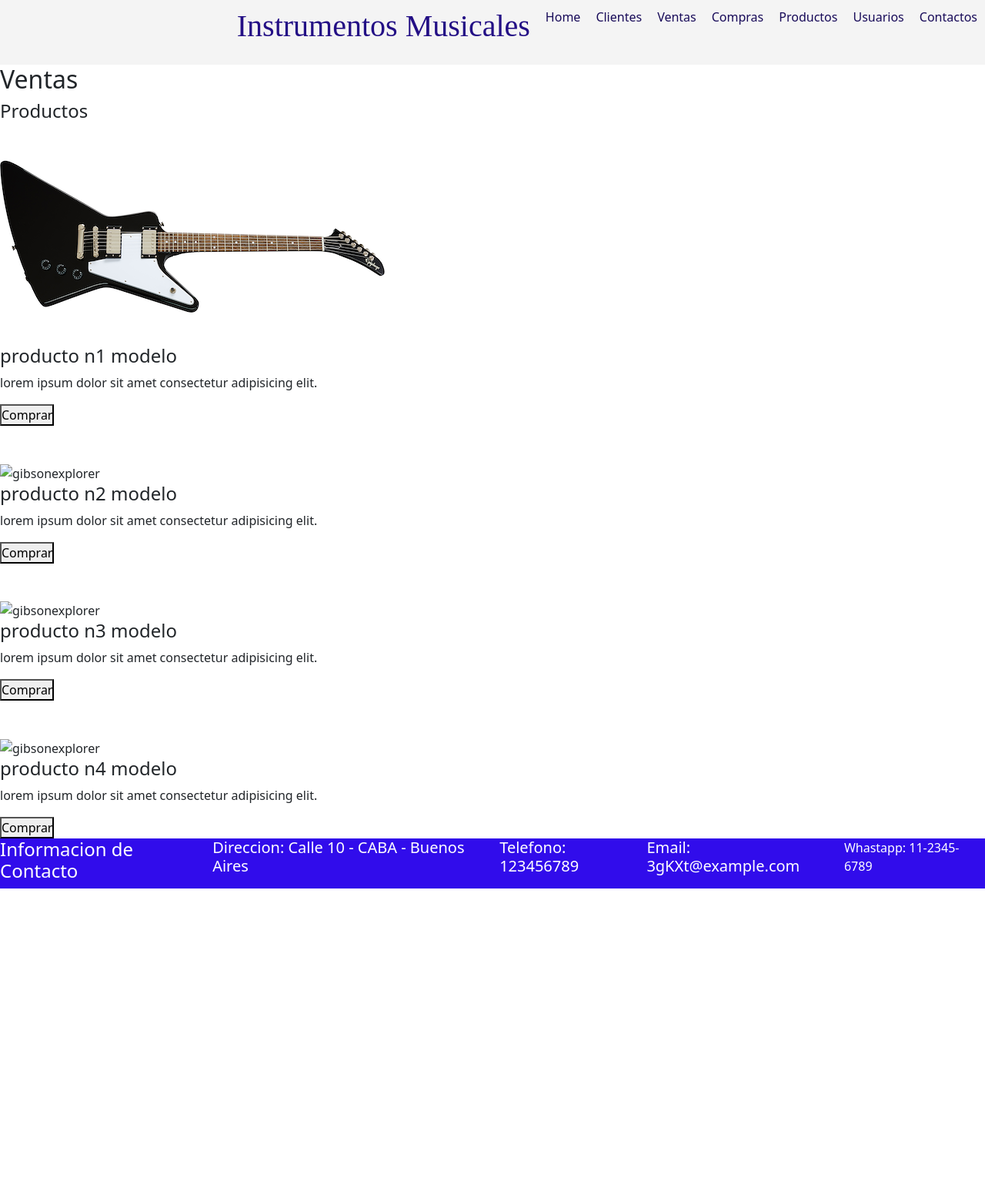
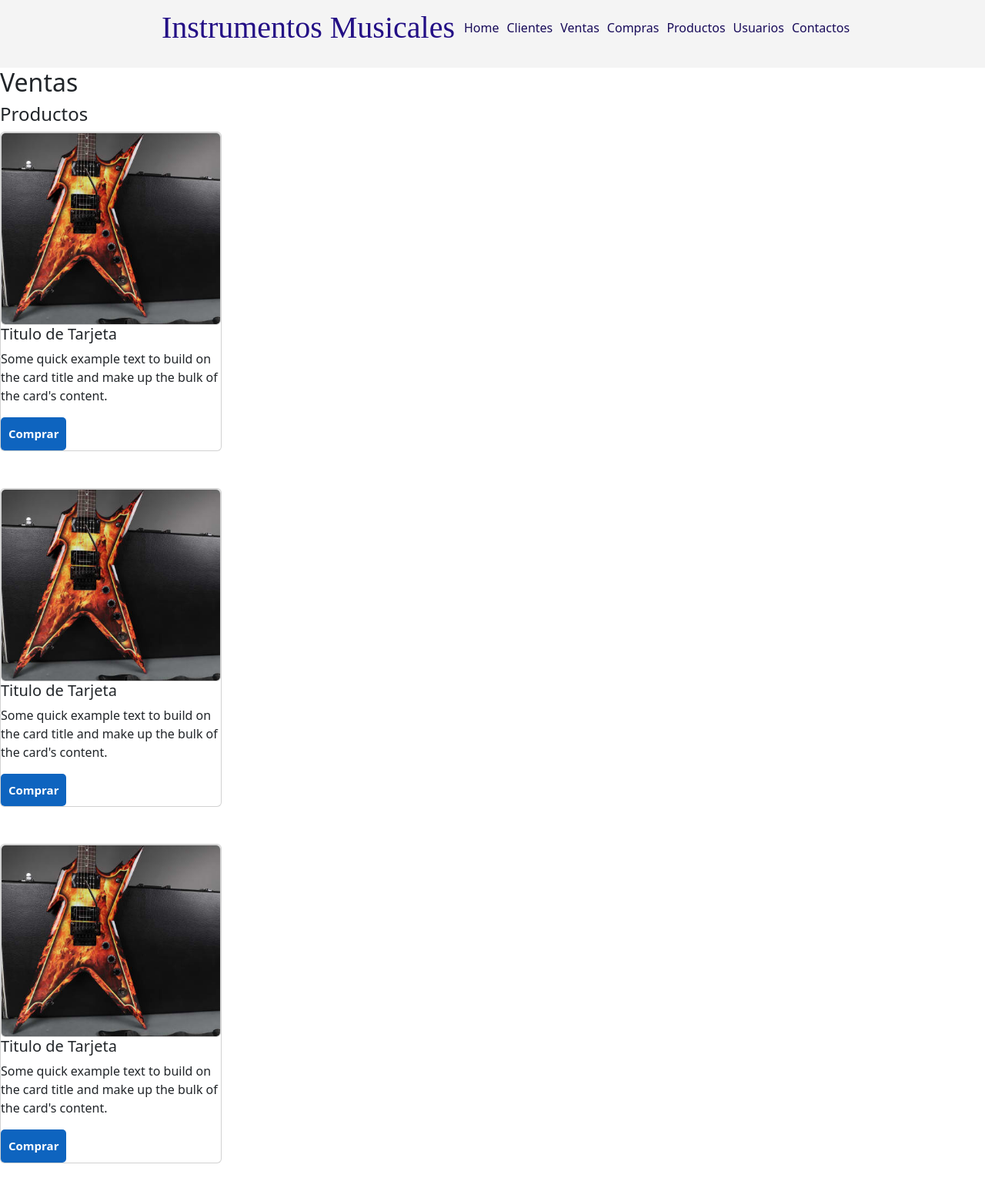
Before and after one commit to PetoPettinari/proyecto_desarrollo, a plain HTML site: page pages/ventas.html in a window 1280 px wide. Shown: the top 1556 px of the page at 77% size. Before the commit the page ends 1154 px from the top, so only its background shows below. Drawn offline with nearby package versions, Linux system fonts and the light colour scheme.

Commit message:
caja y nav

```diff
--- a/css/style.css
+++ b/css/style.css
@@ -6,32 +6,27 @@
 
 .inst{
     color: rgb(35, 15, 133);
-    margin: 5px;
+    margin: 2px;
     padding: 5px;
-    display: flex;
+    display:flex;
+    justify-content: center;
     align-items: center;
-    justify-content:right;
 }
 .navegador h1{
     font-family: 'Times New Roman', Times, serif;;
 }
-.navegador img {
-    width: 07%;
-    height:auto;
-    margin: 05px;
-    object-fit: cover;
-    padding: 05px;
-}
+
 .navegador{
     background-color: rgb(244, 244, 244);
     display: flex;
-    align-items:end;
-    justify-content:end
-
+    align-items: center;
+    justify-content:space-around;
+    padding: 05px;
 }
 .navegador ul {
     list-style: none;
     display: flex;
+    align-items: center;
     justify-content: end;
 }
 .navegador ul li a{
@@ -39,34 +34,62 @@
     display: block;
     text-decoration: none;
     display: block;
-    padding: 10px;
+    padding: 05px;
     text-align: center;
-
+    justify-content: center;
+    align-items:safe;
 }
 .encabezado{
     background-image: url(../multimedia/img/musicos/pexels-snapwire-6966.jpg);
     width: 100%;
-    height: 850px;
+    height: 650px;
     margin: 100;
     padding: 05px;
     background-size: cover;
     display: flex;
     justify-content: center;
 }
-.encabezado p{
-    color: rgb(35, 49, 200);
-    background-size: cover;
-    text-align: center;
-    font-size: 18px;
-    display: flex;
-    justify-content: center;
-}
+
+
 .nav{
     width: 100%;
     height: 50%;
 }
 
 
+.card venta-info{
+    width: 270px;
+    border: 1px; solid #B3B3B3;
+    margin: 10px;
+    padding: 10px;
+    border-radius: 5px;
+}
+.card img{
+    width: 100%;
+    height: 250px;
+    object-fit: cover;
+    margin: 0px;
+    padding: 0px;
+}
+.venta-tex{
+    text-align: center;
+    padding: 5px;
+    margin: 0px;
+    font-size: 15px;
+    font-weight: bold;
+}
+.boton{
+    margin: 0px;
+    padding: 0px;
+    border: 0px;
+    border-radius: 5px;
+    background-color: #0e64bf;
+    color: white;
+    font-size: 15px;
+    font-weight: bold;
+    padding: 10px;
+    margin: 0px;
+}
 
 .portada{
     background-image: url(../multimedia/img/musicos/pexels-snapwire-6966.jpg);
@@ -76,6 +99,12 @@
     padding: 50;
     text-align: center;
     background-size: cover;
+}
+.navbar bg-body-tertiary{
+    display: flex;
+    justify-content: center;
+    align-items: center;
+    padding: 05px;
 }
 .productos{
     display: flex;
@@ -140,10 +169,18 @@
 .pie-de-pagina{
     background-color: rgb(49, 12, 235);
     color: white;
+    grid-template-columns:repeat(3,1fr);
+    display: flex;
+    justify content: center;
+    align-items: center;
 }
 .pie-de-pagina .info-empresa{
-    display: flex;
-    justify-content:flex-end;
+    margin: 05px;
+    padding: 05px;
+    display:flex;
+    justify-content: center;
+    align-items: center;
+    flex-direction:row
 }
 .pie-de-pagina .redes{
     font-size: 20px;
--- a/pages/ventas.html
+++ b/pages/ventas.html
@@ -26,40 +26,49 @@
 
     </header>
 <body>
-    <script src="https://cdn.jsdelivr.net/npm/bootstrap@5.3.0/dist/js/bootstrap.bundle.min.js" integrity="sha384-geWF76RCwLtnZ8qwWowPQNguL3RmwHVBC9FhGdlKrxdiJJigb/j/68SIy3Te4Bkz" crossorigin="anonymous"></script>
-</body>
+
+<body>
     <main>
         <h2>Ventas</h2>
         <h4>Productos</h4>
-            <div>
-                <img class="Fondo-instrumentos border-redondiado" src="../multimedia/img/guitarras/9_medium.png" alt="gibsonexplorer">
-                <h4>producto n1 modelo</h4>
-                <p>lorem ipsum dolor sit amet consectetur adipisicing elit.</p>
+        <div class="card" style="width: 18rem;">
+            <img src="../multimedia/img/guitarras/jp53mv0xzq3jzeplghat.jpg" class="card" alt="...">
+            <div class="venta-info">
+              <h5 class="venta-titulo">Titulo de Tarjeta</h5>
+              <p class="venta-text">Some quick example text to build on the card title and make up the bulk of the card's content.</p>
               <button class="boton">Comprar</button>
+            </div>
         </div>
         <br>
         <br>
-            <div>
-                <img class=" src="../multimedia/img/guitarras/335 Gibson - electrica.jpg" alt="gibsonexplorer">
-                <h4>producto n2 modelo</h4>
-                <p>lorem ipsum dolor sit amet consectetur adipisicing elit.</p>
+
+        <div class="card" style="width: 18rem;">
+            <img src="../multimedia/img/guitarras/jp53mv0xzq3jzeplghat.jpg" class="card" alt="...">
+            <div class="venta-info">
+              <h5 class="venta-titulo">Titulo de Tarjeta</h5>
+              <p class="venta-text">Some quick example text to build on the card title and make up the bulk of the card's content.</p>
               <button class="boton">Comprar</button>
+            </div>
         </div>
             <br>
             <br>
-            <div>
-                <img class= src="../multimedia/img/baterias/OIP (2).jpg" alt="gibsonexplorer">
-                <h4>producto n3 modelo</h4>
-                <p>lorem ipsum dolor sit amet consectetur adipisicing elit.</p>
+        <div class="card" style="width: 18rem;">
+            <img src="../multimedia/img/guitarras/jp53mv0xzq3jzeplghat.jpg" class="card" alt="...">
+            <div class="venta-info">
+                <h5 class="venta-titulo">Titulo de Tarjeta</h5>
+                <p class="venta-text">Some quick example text to build on the card title and make up the bulk of the card's content.</p>
                 <button class="boton">Comprar</button>
+            </div>
         </div>
             <br>
             <br>
-            <div>
-                <img class= src="../multimedia/img/guitarras/pexels-josh-sorenson-995301.jpg" alt="gibsonexplorer">
-                <h4>producto n4 modelo</h4>
-                <p>lorem ipsum dolor sit amet consectetur adipisicing elit.</p>
+        <div class="card" style="width: 18rem;">
+            <img src="../multimedia/img/guitarras/jp53mv0xzq3jzeplghat.jpg" class="card" alt="...">
+            <div class="venta-info">
+                <h5 class="venta-titulo">Titulo de Tarjeta</h5>
+                <p class="venta-text">Some quick example text to build on the card title and make up the bulk of the card's content.</p>
                 <button class="boton">Comprar</button>
+            </div>
         </div>
     </main>
     <footer class="pie-de-pagina">
@@ -72,6 +81,7 @@
              </div>
 
     </footer>
+    <script src="https://cdn.jsdelivr.net/npm/bootstrap@5.3.0/dist/js/bootstrap.bundle.min.js" integrity="sha384-geWF76RCwLtnZ8qwWowPQNguL3RmwHVBC9FhGdlKrxdiJJigb/j/68SIy3Te4Bkz" crossorigin="anonymous"></script>
+</body>
 
-</body>
 </html>
```
Also changed, not shown: index.html (+11 -10 lines), pages/compras.html (+1 -1 lines), pages/productos.html (+18 -2 lines), pages/usuarios.html (+11 -3 lines). Lines whose indentation alone changed are shown as unchanged.
